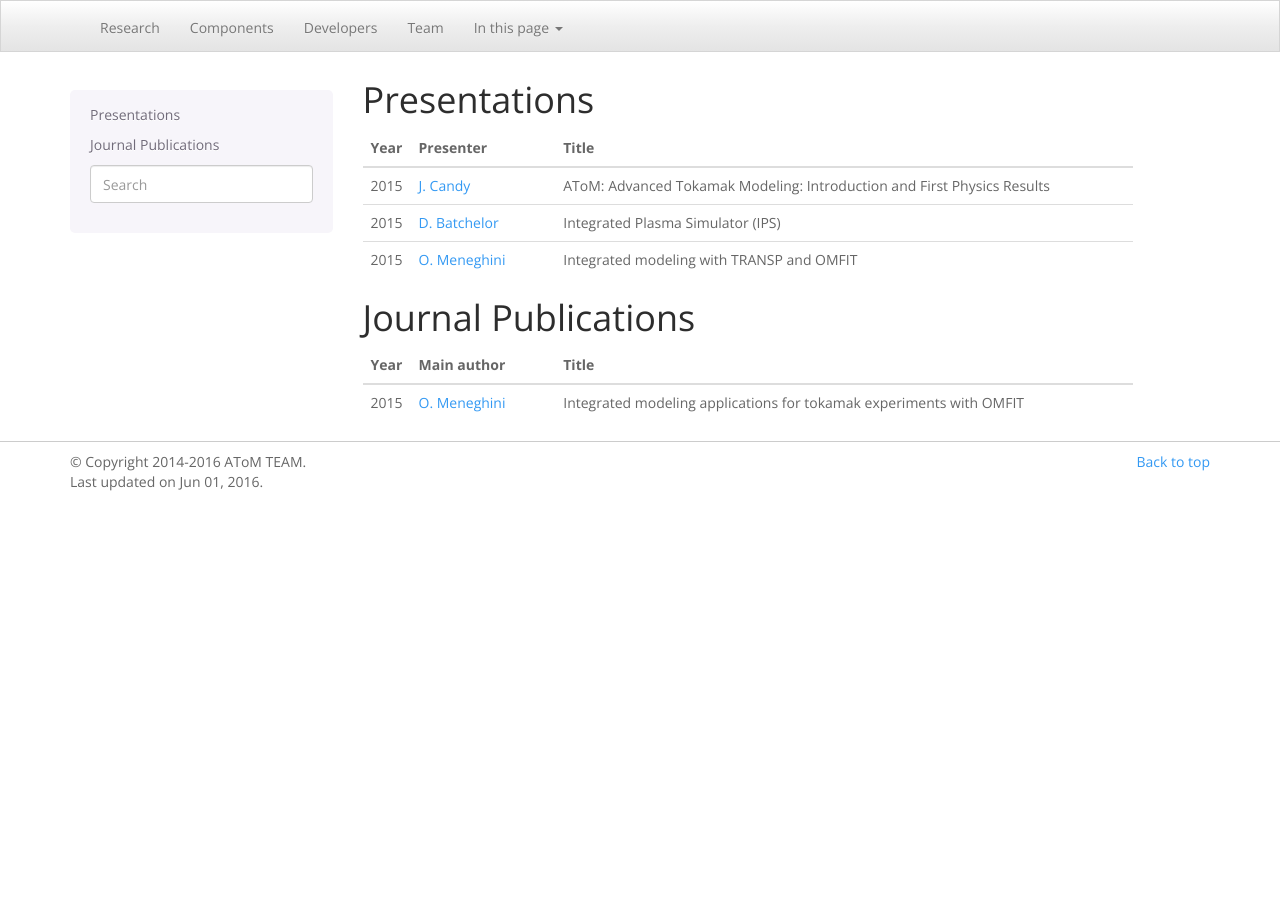
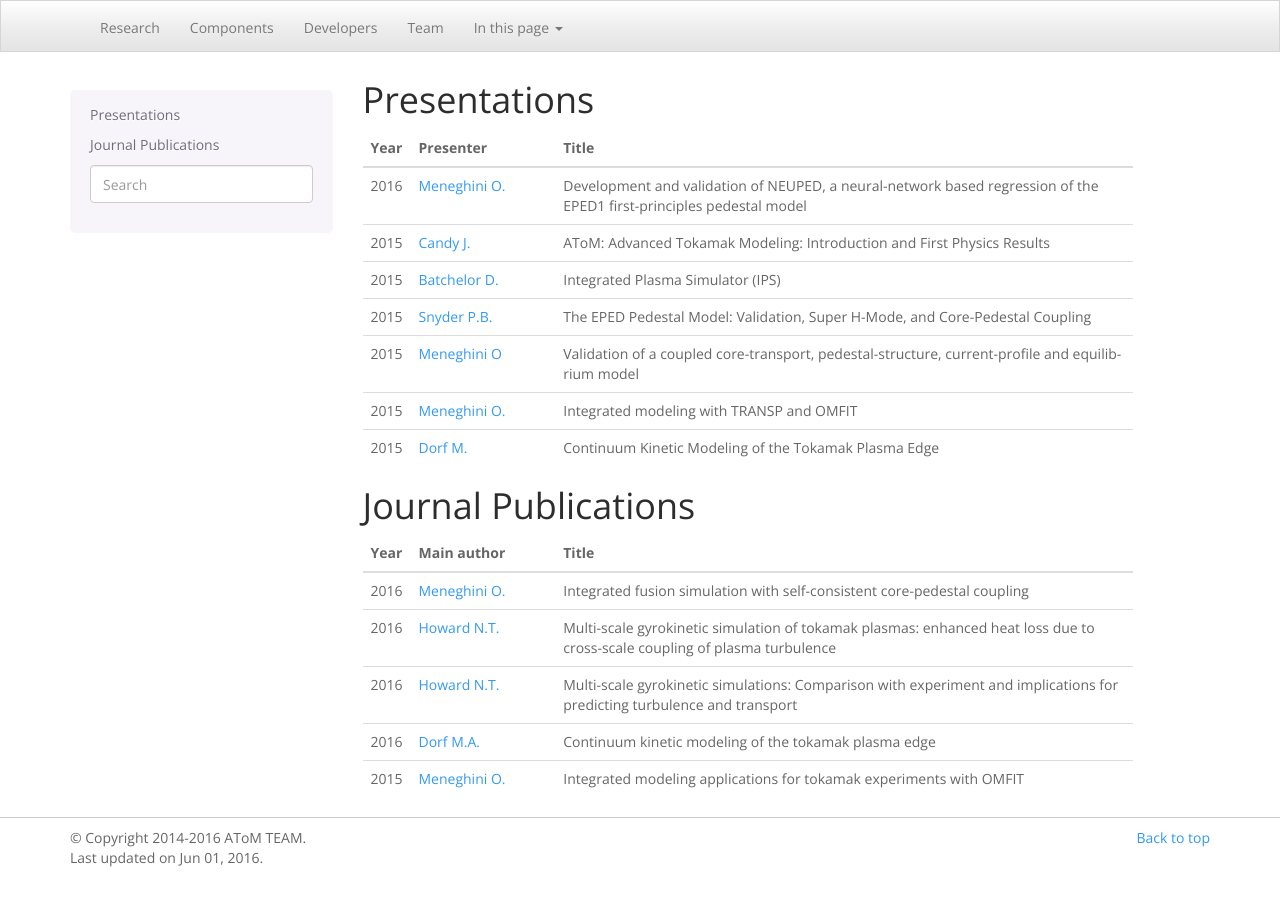
Before and after one commit to scidac/atom, a Sphinx documentation site: the page built from docs/source/research.rst, in a window 1280 px wide. Built offline with Sphinx 7.4.7, drawn with Linux system fonts in a browser that asks for light colours.

Commit message:
rebuilt docs

```diff
--- /dev/null
+++ b/docs/source/publications.bib
@@ -0,0 +1,141 @@
+% This file was created with JabRef 2.10.
+% Encoding: MacRoman
+
+
+@Article{Batchelor2015,
+  Title                    = {Integrated Plasma Simulator (IPS)},
+  Author                   = {Batchelor, D.},
+  Journal                  = {TRANSP users group},
+  Year                     = {2015},
+
+  Keywords                 = {presentation},
+  Url                      = {http://nstx.pppl.gov/DragNDrop/Scientific_Conferences/TUG2015/Presentations/TRANSP_users_group_2015_Batchelor.pdf}
+}
+
+@Article{Candy2015,
+  Title                    = {AToM: Advanced Tokamak Modeling: Introduction and First Physics Results},
+  Author                   = {Candy, J.},
+  Journal                  = {SciDAC-3 Principal Investigator Meeting},
+  Year                     = {2015},
+
+  Keywords                 = {presentation},
+  Url                      = {https://www.orau.gov/scidac3pi2015/presentations/ThursdayPM/11_Candy-AToM-Advanced_Tokamak_Modeling.pdf}
+}
+
+@Article{Dorf2015,
+  Title                    = {Continuum Kinetic Modeling of the Tokamak Plasma Edge},
+  Author                   = {Dorf, M.},
+  Journal                  = {Bulletin of the American Physical Society},
+  Year                     = {2015},
+  Volume                   = {60},
+
+  Keywords                 = {presentation},
+  Publisher                = {APS}
+}
+
+@Article{Dorf2016,
+  Title                    = {Continuum kinetic modeling of the tokamak plasma edge},
+  Author                   = {Dorf, M.A. and Dorr, M.R. and Hittinger, J.A. and Cohen, R.H. and Rognlien, T.D.},
+  Journal                  = {Physics of Plasmas},
+  Year                     = {2016},
+  Number                   = {5},
+  Volume                   = {23},
+
+  Doi                      = {http://dx.doi.org/10.1063/1.4943106},
+  Eid                      = {056102},
+  Url                      = {http://scitation.aip.org/content/aip/journal/pop/23/5/10.1063/1.4943106}
+}
+
+@Article{howard:2016a,
+  Title                    = {Multi-scale gyrokinetic simulation of tokamak plasmas: enhanced heat loss due to cross-scale coupling of plasma turbulence},
+  Author                   = {Howard, N.T. and Holland, C. and White, A.E. and Greenwald, M. and Candy, J.},
+  Journal                  = {Nuclear Fusion},
+  Year                     = {2016},
+  Number                   = {1},
+  Pages                    = {014004},
+  Volume                   = {56},
+
+  Url                      = {http://stacks.iop.org/0029-5515/56/i=1/a=014004}
+}
+
+@Article{Howard2016a,
+  Title                    = {Multi-scale gyrokinetic simulations: Comparison with experiment and implications for predicting turbulence and transport},
+  Author                   = {Howard, N.T. and Holland, C. and White, A.E. and Greenwald, M. and Candy, J. and Creely, A.J.},
+  Journal                  = {Physics of Plasmas},
+  Year                     = {2016},
+  Pages                    = {056109},
+  Volume                   = {23},
+
+  Doi                      = {http://dx.doi.org/10.1063/1.4946028}
+}
+
+@Article{Meneghini2016a,
+  Title                    = {Development and validation of NEUPED, a neural-network based regression of the EPED1 first-principles pedestal model},
+  Author                   = {Meneghini, O.},
+  Journal                  = {US Transport Task Force Workshop},
+  Year                     = {2016},
+
+  Keywords                 = {presentation},
+  Url                      = {http://www-internal.psfc.mit.edu/TTF2016/posters/posters.html}
+}
+
+@Article{Meneghini2015a,
+  Title                    = {Validation of a coupled core-transport, pedestal-structure, current-profile and equilibrium model},
+  Author                   = {Meneghini, O},
+  Journal                  = {Bulletin of the American Physical Society},
+  Year                     = {2015},
+  Volume                   = {60},
+
+  Keywords                 = {presentation},
+  Publisher                = {American Physical Society},
+  Url                      = {https://fusion.gat.com/theory-wiki/images/2/2c/APS_meneghini_2015.pdf}
+}
+
+@Article{Meneghini2015b,
+  Title                    = {Integrated modeling with TRANSP and OMFIT},
+  Author                   = {Meneghini, O.},
+  Journal                  = {TRANSP users group},
+  Year                     = {2015},
+
+  Keywords                 = {presentation},
+  Url                      = {http://nstx.pppl.gov/DragNDrop/Scientific_Conferences/TUG2015/Presentations/meneghini_TRANSP_user_group_2015.pdf}
+}
+
+@Article{Meneghini2015,
+  Title                    = {{Integrated modeling applications for tokamak experiments with OMFIT}},
+  Author                   = {Meneghini, O. and Smith, S.P. and Lao, L.L. and Izacard, O. and Ren, Q. and Park, J.M. and Candy, J. and Wang, Z. and Luna, C.J. and
+Izzo, V.A. and Grierson, B.A. and Snyder, P.B. and Holland, C. and Penna, J. and Lu, G. and Raum, P. and McCubbin, A. and Orlov, D.M. and Belli, E.A. and Ferraro, N.M. and Prater, R. and Osborne, T.H. and Turnbull, A.D. and Staebler, G.M.},
+  Journal                  = {Nuclear Fusion},
+  Year                     = {2015},
+  Number                   = {8},
+  Pages                    = {083008},
+  Volume                   = {55},
+
+  File                     = {:0029-5515_55_8_083008.pdf:PDF},
+  Url                      = {http://stacks.iop.org/0029-5515/55/i=8/a=083008}
+}
+
+@Article{Meneghini2016,
+  Title                    = {{Integrated fusion simulation with self-consistent core-pedestal coupling}},
+  Author                   = {Meneghini, O. and Snyder, P. B. and Smith, S. P. and Candy, J. and Staebler, G. M. and Belli, E. A. and Lao, L. L. and Park, J. M. and Green, D. L. and Elwasif, W. and Grierson, B. A. and Holland, C.},
+  Journal                  = {Physics of Plasmas},
+  Year                     = {2016},
+  Number                   = {4},
+  Volume                   = {23},
+
+  Doi                      = {http://dx.doi.org/10.1063/1.4947204},
+  Eid                      = {042507},
+  File                     = {:1.4947204.pdf.pdf:PDF},
+  Url                      = {http://scitation.aip.org/content/aip/journal/pop/23/4/10.1063/1.4947204}
+}
+
+@Article{Snyder2015,
+  Title                    = {The EPED Pedestal Model: Validation, Super H-Mode, and Core-Pedestal Coupling},
+  Author                   = {Snyder, P.B. and Belli, E.A. and Burrell, K.H. and Garofalo, A. and Groebner, R.J. and Meneghini, O. and Osborne, T.H. and Solomon, W.M. and Park, J.M. and Hughes, J.W. and others},
+  Journal                  = {Bulletin of the American Physical Society},
+  Year                     = {2015},
+  Volume                   = {60},
+
+  Keywords                 = {presentation},
+  Publisher                = {American Physical Society}
+}
--- a/docs/source/research.rst
+++ b/docs/source/research.rst
@@ -1,3 +1,4 @@
+
 ~~~~~~~~~~~~~
 Presentations
 ~~~~~~~~~~~~~
@@ -9,15 +10,27 @@ Presentations
    * - Year
      - Presenter
      - Title
+   * - 2016
+     - `Meneghini O. <http://www-internal.psfc.mit.edu/TTF2016/posters/posters.html>`_
+     - Development and validation of NEUPED, a neural-network based regression of the EPED1 first-principles pedestal model
    * - 2015
-     - `J. Candy <http://portal.nersc.gov/project/atom/candy/scidac2015_atom_candy.pdf>`_
+     - `Candy J. <https://www.orau.gov/scidac3pi2015/presentations/ThursdayPM/11_Candy-AToM-Advanced_Tokamak_Modeling.pdf>`_
      - AToM: Advanced Tokamak Modeling: Introduction and First Physics Results
    * - 2015
-     - `D. Batchelor <http://nstx.pppl.gov/DragNDrop/TUG2015/Presentations/TRANSP_users_group_2015_Batchelor.pdf>`_
+     - `Batchelor D. <http://nstx.pppl.gov/DragNDrop/Scientific_Conferences/TUG2015/Presentations/TRANSP_users_group_2015_Batchelor.pdf>`_
      - Integrated Plasma Simulator (IPS)
    * - 2015
-     - `O. Meneghini <http://nstx.pppl.gov/DragNDrop/TUG2015/Presentations/meneghini_TRANSP_user_group_2015.pdf>`_
+     - `Snyder P.B. <https://scholar.google.com/>`_
+     - The EPED Pedestal Model: Validation, Super H-Mode, and Core-Pedestal Coupling
+   * - 2015
+     - `Meneghini O <https://fusion.gat.com/theory-wiki/images/2/2c/APS_meneghini_2015.pdf>`_
+     - Validation of a coupled core-transport, pedestal-structure, current-profile and equilibrium model
+   * - 2015
+     - `Meneghini O. <http://nstx.pppl.gov/DragNDrop/Scientific_Conferences/TUG2015/Presentations/meneghini_TRANSP_user_group_2015.pdf>`_
      - Integrated modeling with TRANSP and OMFIT
+   * - 2015
+     - `Dorf M. <https://scholar.google.com/>`_
+     - Continuum Kinetic Modeling of the Tokamak Plasma Edge
 
 ~~~~~~~~~~~~~~~~~~~~
 Journal Publications
@@ -30,6 +43,18 @@ Journal Publications
    * - Year
      - Main author
      - Title
+   * - 2016
+     - `Meneghini O. <http://scitation.aip.org/content/aip/journal/pop/23/4/10.1063/1.4947204>`_
+     - Integrated fusion simulation with self-consistent core-pedestal coupling
+   * - 2016
+     - `Howard N.T. <http://stacks.iop.org/0029-5515/56/i=1/a=014004>`_
+     - Multi-scale gyrokinetic simulation of tokamak plasmas: enhanced heat loss due to cross-scale coupling of plasma turbulence
+   * - 2016
+     - `Howard N.T. <http://dx.doi.org/10.1063/1.4946028>`_
+     - Multi-scale gyrokinetic simulations: Comparison with experiment and implications for predicting turbulence and transport
+   * - 2016
+     - `Dorf M.A. <http://scitation.aip.org/content/aip/journal/pop/23/5/10.1063/1.4943106>`_
+     - Continuum kinetic modeling of the tokamak plasma edge
    * - 2015
-     - `O. Meneghini <http://dx.doi.org/10.1088/0029-5515/55/8/083008>`_
+     - `Meneghini O. <http://stacks.iop.org/0029-5515/55/i=8/a=083008>`_
      - Integrated modeling applications for tokamak experiments with OMFIT
```
Also changed, not shown: 3 other files.
